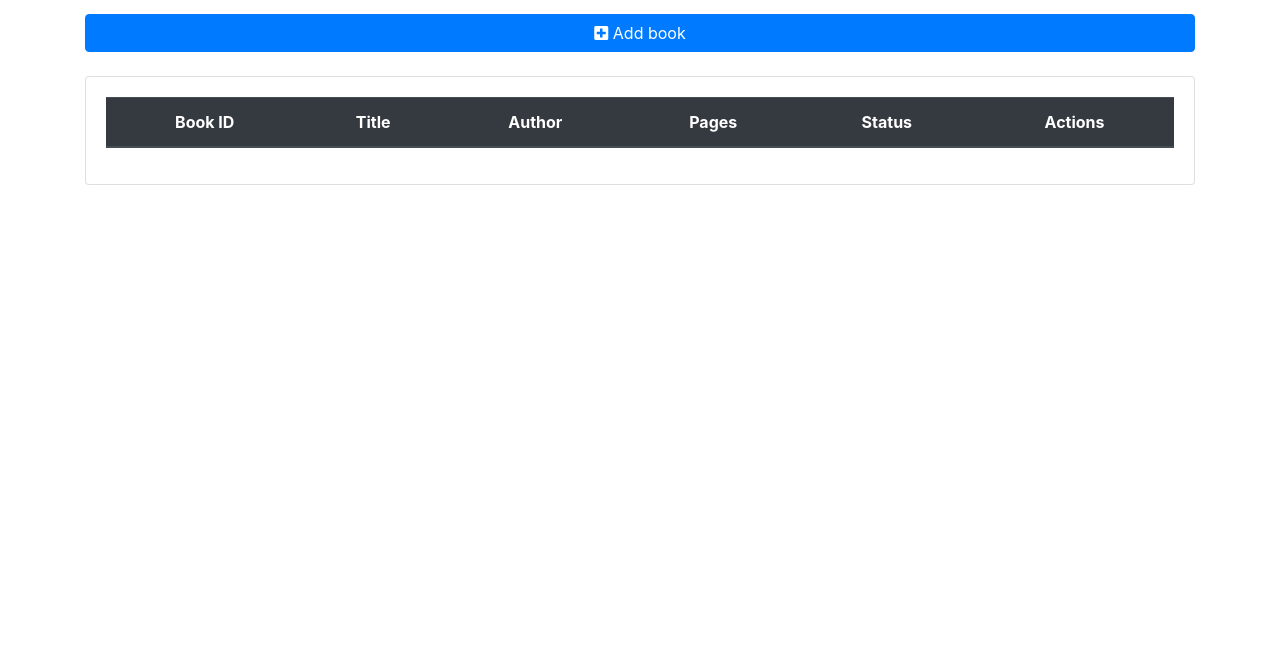
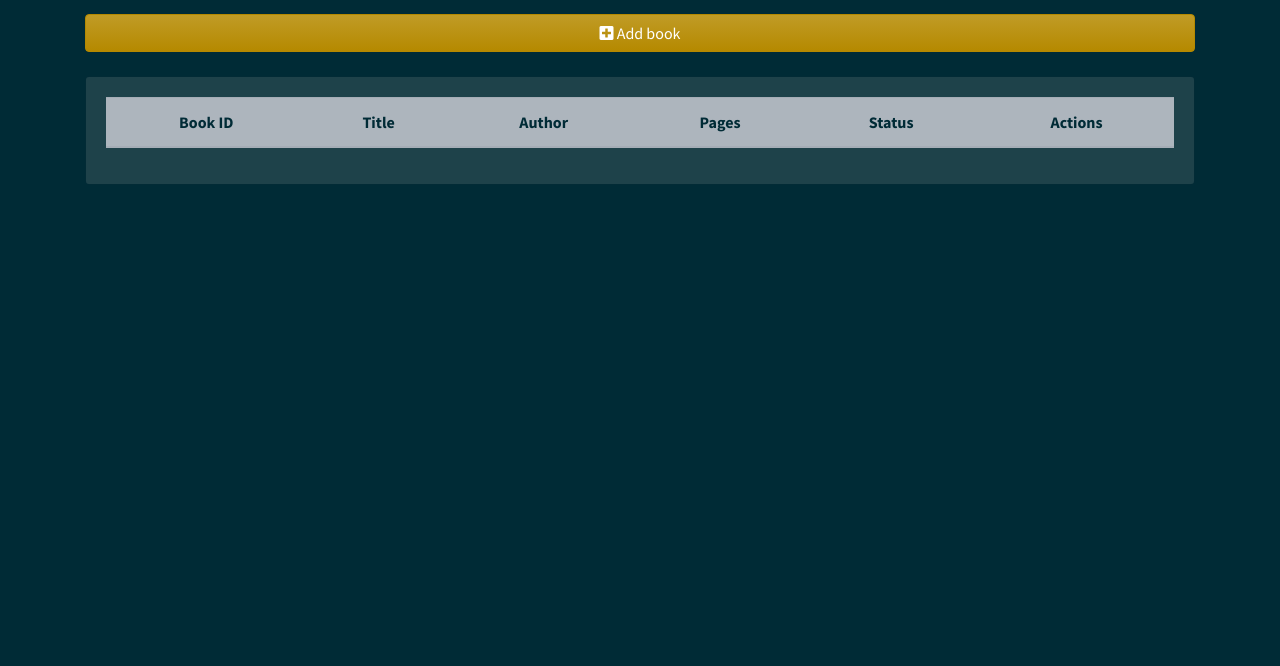
Before and after one commit to dipto0321/Book-Library, a plain HTML site: page index.html in a window 1280 px wide. Shown: the part 134-800 px from the top of the page. Drawn offline with nearby package versions, Linux system fonts and the light colour scheme.

Commit message:
Change color theme

```diff
--- a/index.html
+++ b/index.html
@@ -9,6 +9,8 @@
   <!-- Bootstrape CSS only -->
   <link rel="stylesheet" href="https://stackpath.bootstrapcdn.com/bootstrap/4.2.1/css/bootstrap.min.css" integrity="sha384-GJzZqFGwb1QTTN6wy59ffF1BuGJpLSa9DkKMp0DgiMDm4iYMj70gZWKYbI706tWS"
     crossorigin="anonymous" />
+  <!-- Bootwatch -->
+  <link rel="stylesheet" href="https://bootswatch.com/4/solar/bootstrap.min.css">
   <!-- Fontawesome css -->
   <link rel="stylesheet" href="https://use.fontawesome.com/releases/v5.7.1/css/all.css" integrity="sha384-fnmOCqbTlWIlj8LyTjo7mOUStjsKC4pOpQbqyi7RrhN7udi9RwhKkMHpvLbHG9Sr"
     crossorigin="anonymous" />
```
